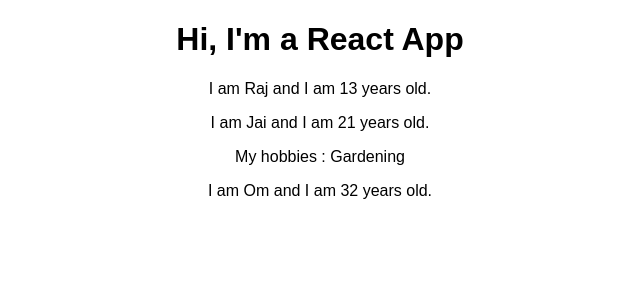
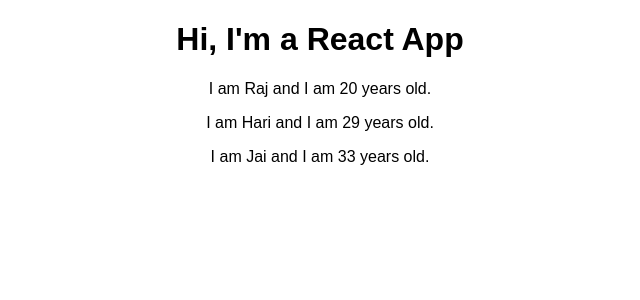
Before and after one commit to RRSR/react-complete-guide-old, a React (Create React App) app: page / in a window 1280 px wide. Shown: the top 300 px of the page, without its empty margins (320-960 px from the left). Built offline with nearby package versions, Linux system fonts and the light colour scheme.

Commit message:
Added a list of person details as the state of the App component.

```diff
--- a/src/App.jsx
+++ b/src/App.jsx
@@ -3,13 +3,21 @@
 import Person from "./Person/Person";
 
 class App extends Component {
+    state = {
+        personList: [
+            {name: 'Raj', age: 20},
+            {name: 'Hari', age: 29},
+            {name: 'Jai', age: 33}
+        ]
+    }
+
     render() {
         return (
             <div className="App">
                 <h1>Hi, I'm a React App</h1>
-                <Person name="Raj" age="13"/>
-                <Person name="Jai" age="21">My hobbies : Gardening</Person>
-                <Person name="Om" age="32"/>
+                <Person name={this.state.personList[0].name} age={this.state.personList[0].age}/>
+                <Person name={this.state.personList[1].name} age={this.state.personList[1].age}/>
+                <Person name={this.state.personList[2].name} age={this.state.personList[2].age}/>
             </div>
         );
     }
```
